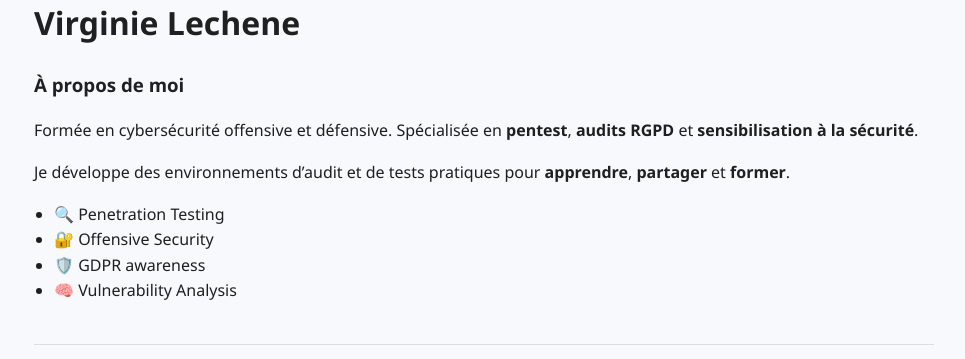
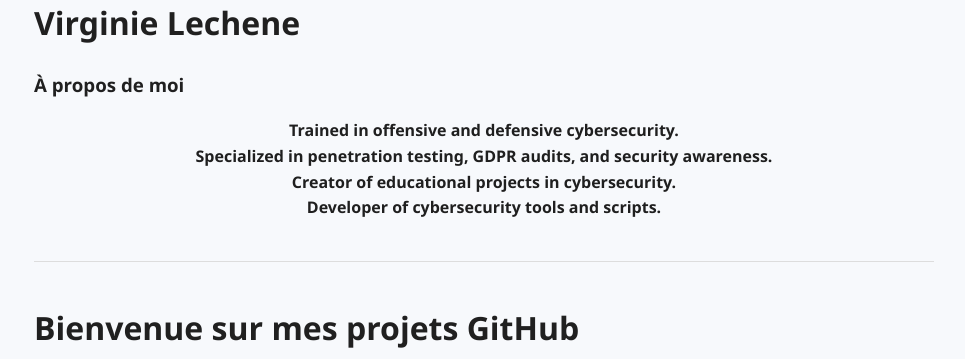
Before and after one commit to virg736/virg736.github.io, a Jekyll site: the page built from index.md, in a window 1280 px wide and 900 px high, scrolled down 652 px, cut to the strip 141-500 px from the top of the window. Shown: the whole strip, without its empty margins (156-1121 px from the left). Built offline with Jekyll 4.4.1, drawn with Linux system fonts in a browser that asks for light colours.

Commit message:
Update index.md

```diff
--- a/index.md
+++ b/index.md
@@ -10,16 +10,12 @@
 
 ### À propos de moi
 
-Formée en cybersécurité offensive et défensive.
-Spécialisée en **pentest**, **audits RGPD** et **sensibilisation à la sécurité**.
-
-Je développe des environnements d’audit et de tests pratiques pour **apprendre**, **partager** et **former**.
-
-
-- 🔍 Penetration Testing
-- 🔐 Offensive Security
-- 🛡️ GDPR awareness
-- 🧠 Vulnerability Analysis
+<div align="center">
+<p><strong>Trained in offensive and defensive cybersecurity.</strong><br>
+<strong>Specialized in penetration testing, GDPR audits, and security awareness.</strong><br>
+<strong>Creator of educational projects in cybersecurity.</strong><br>
+<strong>Developer of cybersecurity tools and scripts.</strong></p>
+</div>
 
 ---
 
```
